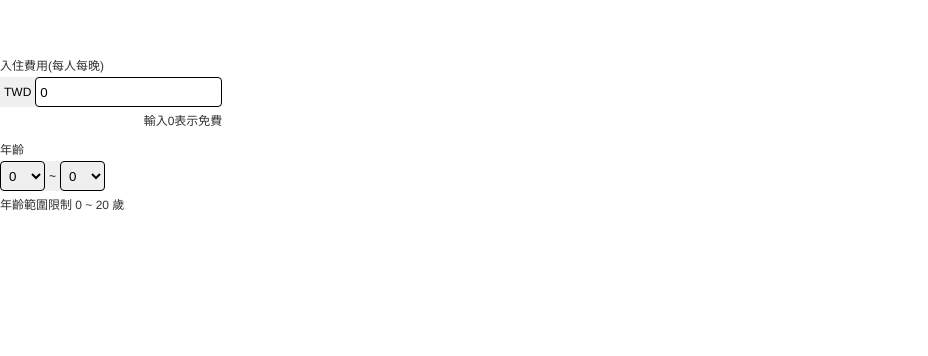
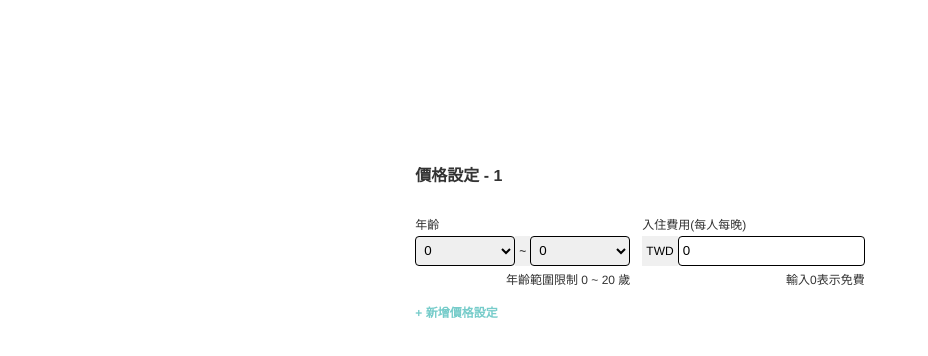
Before and after one commit to emil0519/Leetcode_component_test_practice, a React (Create React App) app: page / in a window 1280 px wide. Shown: the part 266-622 px from the top of the page, without its empty margins (0-928 px from the left). Built offline with nearby package versions, Linux system fonts and the light colour scheme.

Commit message:
feat: AgeGroupSelectList add/remove mechanism

```diff
--- a/src/App.tsx
+++ b/src/App.tsx
@@ -1,8 +1,7 @@
 import styled from "styled-components";
-import { PriceInput } from "./component/priceInput";
 import { ThemeProvider } from "styled-components";
 import GlobalStyle from "./styles/globalStyle";
-import { AgeGroupSelect } from "./component/ageGroupSelect";
+import { AgeGroupPriceList } from "./component/ageGroupPriceList";
 
 const theme = {
   colors: {
@@ -10,6 +9,7 @@ const theme = {
     darkGrey: "#333333",
     red: "#f5425a",
     lightRed: "#F9EAE8",
+    green: "#76CCCA"
   },
 };
 
@@ -19,8 +19,9 @@ const OuterWrapper = styled.div`
   min-width: 100vh;
   min-height: 100vh;
   justify-content: center;
-  align-items: flex-start;
+  align-items: center;
   gap: 12px;
+  padding: 100px 0;
 `;
 
 function App() {
@@ -28,8 +29,7 @@ function App() {
     <ThemeProvider theme={theme}>
       <GlobalStyle />
       <OuterWrapper>
-        <PriceInput />
-        <AgeGroupSelect />
+        <AgeGroupPriceList />
       </OuterWrapper>
     </ThemeProvider>
   );
--- /dev/null
+++ b/src/component/ageGroupPriceList.tsx
@@ -0,0 +1,80 @@
+import React from "react";
+import { useState } from "react";
+import styled from "styled-components";
+import { ColumnFlexbox, FlexContainer } from "../styles/styles";
+import { AgeGroupSelect } from "./ageGroupSelect";
+import { PriceInput } from "./priceInput";
+
+interface ageGroupType {
+  ageGroup: number[];
+  price: number;
+  id: number;
+}
+
+export const AgeGroupPriceList = (): React.ReactElement => {
+  const defaultAgePrice = { ageGroup: [0, 20], price: 0, id: 0 };
+  const [agePriceList, setAgePriceList] = useState<ageGroupType[]>([
+    defaultAgePrice,
+  ]);
+  return (
+    <React.Fragment>
+      {agePriceList.map((item, index) => (
+        <ColumnFlexbox key={item.id}>
+          <FlexSpaceBetween>
+            <PriceHeader>價格設定 - {index + 1}</PriceHeader>
+            {index !== 0 && (
+              <RemoveButton
+                onClick={() =>
+                  setAgePriceList((prevList) =>
+                    prevList.filter((_, idx) => idx !== index)
+                  )
+                }
+              >
+                X 移除
+              </RemoveButton>
+            )}
+          </FlexSpaceBetween>
+          <FlexWithMarginGap>
+            <AgeGroupSelect />
+            <PriceInput />
+          </FlexWithMarginGap>
+          <GreenButton
+            onClick={() =>
+              setAgePriceList((prevList) => [
+                ...prevList,
+                { ...defaultAgePrice, id: prevList.length + 1 },
+              ])
+            }
+          >
+            + 新增價格設定
+          </GreenButton>
+        </ColumnFlexbox>
+      ))}
+    </React.Fragment>
+  );
+};
+
+const PriceHeader = styled.h2`
+  font-size: 16px;
+  font-weight: bold;
+  color: ${(props) => props.theme.colors.darkGrey};
+`;
+
+const FlexWithMarginGap = styled(FlexContainer)`
+  margin: 12px 0;
+  gap: 12px;
+`;
+
+const FlexSpaceBetween = styled(FlexContainer)`
+  justify-content: space-between;
+`;
+
+const GreenButton = styled.button`
+  color: ${(props) => props.theme.colors.green};
+  font-weight: bold;
+  align-self: flex-start;
+`;
+
+const RemoveButton = styled.button`
+  color: ${(props) => props.theme.colors.red};
+`;
--- a/src/component/ageGroupSelect.tsx
+++ b/src/component/ageGroupSelect.tsx
@@ -7,7 +7,7 @@ import {
   ColumnFlexbox,
   AlignLeftFlexBox,
   IsRedBorderType,
-} from "../styles";
+} from "../styles/styles";
 import styled from "styled-components";
 
 export const AgeGroupSelect = (): React.ReactElement => {
@@ -44,7 +44,7 @@ export const AgeGroupSelect = (): React.ReactElement => {
       <FlexContainer>
         <StyledSelect
           id="startAge"
-          isRedBorder={false}
+          isRedBorder={ageRange[0] === ageRange[1]}
           onChange={(e) => setAgeRange([Number(e.target.value), ageRange[1]])}
         >
           {startOptions.map((option) => (
@@ -60,7 +60,7 @@ export const AgeGroupSelect = (): React.ReactElement => {
         <GreyContaner>~</GreyContaner>
         <StyledSelect
           id="endAge"
-          isRedBorder={false}
+          isRedBorder={ageRange[0] === ageRange[1]}
           onChange={(e) => setAgeRange([ageRange[0], Number(e.target.value)])}
         >
           {endOptions.map((option) => (
@@ -84,9 +84,10 @@ export const AgeGroupSelect = (): React.ReactElement => {
   );
 };
 
-export const StyledSelect = styled.select<IsRedBorderType>`
+const StyledSelect = styled.select<IsRedBorderType>`
   border-radius: 4px;
   border-color: ${(props) => props.theme.colors.lightGrey};
   padding: 4px;
   border: 1px solid ${({ isRedBorder }) => (isRedBorder ? "red" : "black")};
+  min-width: 100px;
 `;
--- a/src/component/priceInput.tsx
+++ b/src/component/priceInput.tsx
@@ -6,7 +6,7 @@ import {
   ColumnFlexbox,
   AlignLeftFlexBox,
   IsRedBorderType,
-} from "../styles";
+} from "../styles/styles";
 import { useState } from "react";
 import { addComma } from "../utils/addComma";
 import styled from "styled-components";
--- a/src/styles/globalStyle.tsx
+++ b/src/styles/globalStyle.tsx
@@ -1,4 +1,4 @@
-import { createGlobalStyle } from 'styled-components';
+import { createGlobalStyle } from "styled-components";
 
 const GlobalStyle = createGlobalStyle`
   body {
@@ -7,6 +7,14 @@ const GlobalStyle = createGlobalStyle`
     font-family: Open-Sans, Helvetica, Sans-Serif;
     font-size: 12px;
   }
+  button {
+    background: none;
+    border: none;
+    padding: 0;
+    font: inherit;
+    cursor: pointer;
+    outline: inherit;
+  }
 `;
 
 export default GlobalStyle;
```
Also changed, not shown: src/styles/styles.tsx (renamed from src/styles.tsx).
